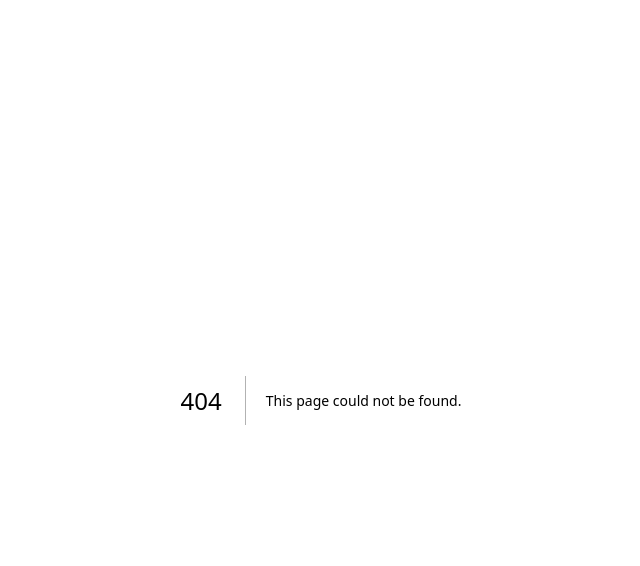
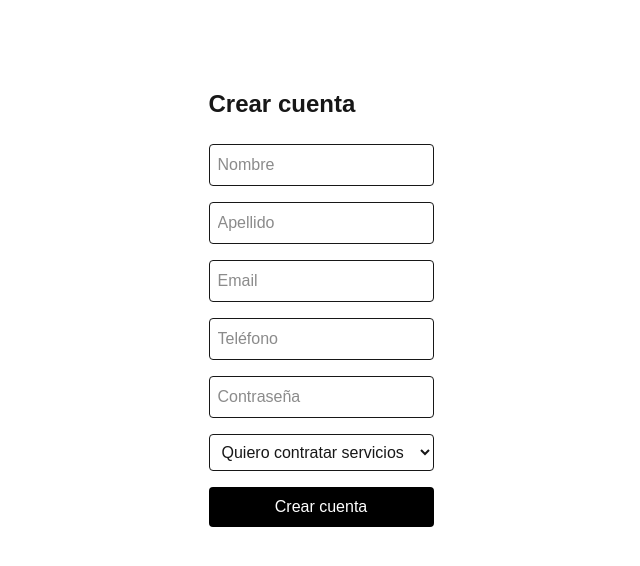
Before and after one commit to thetowi/fixit-web, a Next.js app: page /registro in a window 1280 px wide. Before the commit this address had no page. Shown: the top 566 px of the page, without its empty margins (319-959 px from the left). Built offline with nearby package versions, Linux system fonts and the light colour scheme; no server answers.

Commit message:
feat: registro, login y pantalla de cuenta conectados a la API

```diff
--- /dev/null
+++ b/app/(auth)/login/page.tsx
@@ -0,0 +1,67 @@
+"use client";
+
+import { useState } from "react";
+import { useRouter } from "next/navigation";
+import { apiFetch, ApiError } from "@/lib/api";
+import { LoginRequest, LoginResponse } from "@/types/auth";
+import { guardarSesion } from "@/lib/auth";
+
+export default function LoginPage() {
+  const router = useRouter();
+  const [form, setForm] = useState<LoginRequest>({ email: "", password: "" });
+  const [error, setError] = useState<string | null>(null);
+  const [cargando, setCargando] = useState(false);
+
+  async function handleSubmit(e: React.FormEvent) {
+    e.preventDefault();
+    setError(null);
+    setCargando(true);
+
+    try {
+      const resultado = await apiFetch<LoginResponse>("/api/Auth/login", {
+        method: "POST",
+        body: JSON.stringify(form),
+      });
+      guardarSesion(resultado.token, resultado.usuario);
+      router.push("/cuenta");
+    } catch (err) {
+      setError(err instanceof ApiError ? err.message : "Error inesperado");
+    } finally {
+      setCargando(false);
+    }
+  }
+
+  return (
+    <div className="max-w-md mx-auto mt-16 p-6">
+      <h1 className="text-2xl font-bold mb-6">Iniciar sesión</h1>
+      <form onSubmit={handleSubmit} className="flex flex-col gap-4">
+        <input
+          type="email"
+          placeholder="Email"
+          required
+          className="border rounded p-2"
+          value={form.email}
+          onChange={(e) => setForm({ ...form, email: e.target.value })}
+        />
+        <input
+          type="password"
+          placeholder="Contraseña"
+          required
+          className="border rounded p-2"
+          value={form.password}
+          onChange={(e) => setForm({ ...form, password: e.target.value })}
+        />
+
+        {error && <p className="text-red-600 text-sm">{error}</p>}
+
+        <button
+          type="submit"
+          disabled={cargando}
+          className="bg-black text-white rounded p-2 disabled:opacity-50"
+        >
+          {cargando ? "Ingresando..." : "Ingresar"}
+        </button>
+      </form>
+    </div>
+  );
+}
--- /dev/null
+++ b/app/(auth)/registro/page.tsx
@@ -0,0 +1,105 @@
+"use client";
+
+import { useState } from "react";
+import { useRouter } from "next/navigation";
+import { apiFetch, ApiError } from "@/lib/api";
+import { RegistroRequest, Usuario } from "@/types/auth";
+
+export default function RegistroPage() {
+  const router = useRouter();
+  const [form, setForm] = useState<RegistroRequest>({
+    email: "",
+    password: "",
+    nombre: "",
+    apellido: "",
+    telefono: "",
+    rol: "cliente",
+  });
+  const [error, setError] = useState<string | null>(null);
+  const [cargando, setCargando] = useState(false);
+
+  async function handleSubmit(e: React.FormEvent) {
+    e.preventDefault();
+    setError(null);
+    setCargando(true);
+
+    try {
+      await apiFetch<Usuario>("/api/Auth/registro", {
+        method: "POST",
+        body: JSON.stringify(form),
+      });
+      router.push("/login?registrado=true");
+    } catch (err) {
+      setError(err instanceof ApiError ? err.message : "Error inesperado");
+    } finally {
+      setCargando(false);
+    }
+  }
+
+  return (
+    <div className="max-w-md mx-auto mt-16 p-6">
+      <h1 className="text-2xl font-bold mb-6">Crear cuenta</h1>
+      <form onSubmit={handleSubmit} className="flex flex-col gap-4">
+        <input
+          type="text"
+          placeholder="Nombre"
+          required
+          className="border rounded p-2"
+          value={form.nombre}
+          onChange={(e) => setForm({ ...form, nombre: e.target.value })}
+        />
+        <input
+          type="text"
+          placeholder="Apellido"
+          required
+          className="border rounded p-2"
+          value={form.apellido}
+          onChange={(e) => setForm({ ...form, apellido: e.target.value })}
+        />
+        <input
+          type="email"
+          placeholder="Email"
+          required
+          className="border rounded p-2"
+          value={form.email}
+          onChange={(e) => setForm({ ...form, email: e.target.value })}
+        />
+        <input
+          type="tel"
+          placeholder="Teléfono"
+          required
+          className="border rounded p-2"
+          value={form.telefono}
+          onChange={(e) => setForm({ ...form, telefono: e.target.value })}
+        />
+        <input
+          type="password"
+          placeholder="Contraseña"
+          required
+          minLength={6}
+          className="border rounded p-2"
+          value={form.password}
+          onChange={(e) => setForm({ ...form, password: e.target.value })}
+        />
+        <select
+          className="border rounded p-2"
+          value={form.rol}
+          onChange={(e) => setForm({ ...form, rol: e.target.value as "cliente" | "prestador" })}
+        >
+          <option value="cliente">Quiero contratar servicios</option>
+          <option value="prestador">Quiero ofrecer servicios</option>
+        </select>
+
+        {error && <p className="text-red-600 text-sm">{error}</p>}
+
+        <button
+          type="submit"
+          disabled={cargando}
+          className="bg-black text-white rounded p-2 disabled:opacity-50"
+        >
+          {cargando ? "Creando cuenta..." : "Crear cuenta"}
+        </button>
+      </form>
+    </div>
+  );
+}
--- /dev/null
+++ b/app/cuenta/page.tsx
@@ -0,0 +1,51 @@
+"use client";
+
+import { useEffect, useState } from "react";
+import { useRouter } from "next/navigation";
+import { apiFetch, ApiError } from "@/lib/api";
+import { obtenerUsuario, cerrarSesion } from "@/lib/auth";
+
+interface MeResponse {
+  id: string;
+  email: string;
+  rol: string;
+}
+
+export default function CuentaPage() {
+  const router = useRouter();
+  const [me, setMe] = useState<MeResponse | null>(null);
+  const [error, setError] = useState<string | null>(null);
+
+  useEffect(() => {
+    const usuario = obtenerUsuario();
+    if (!usuario) {
+      router.push("/login");
+      return;
+    }
+
+    apiFetch<MeResponse>("/api/Auth/me")
+      .then(setMe)
+      .catch((err) => {
+        setError(err instanceof ApiError ? err.message : "Error inesperado");
+      });
+  }, [router]);
+
+  function handleLogout() {
+    cerrarSesion();
+    router.push("/login");
+  }
+
+  if (error) return <p className="text-red-600 p-6">{error}</p>;
+  if (!me) return <p className="p-6">Cargando...</p>;
+
+  return (
+    <div className="max-w-md mx-auto mt-16 p-6">
+      <h1 className="text-2xl font-bold mb-4">Mi cuenta</h1>
+      <p><strong>Email:</strong> {me.email}</p>
+      <p><strong>Rol:</strong> {me.rol}</p>
+      <button onClick={handleLogout} className="mt-6 bg-black text-white rounded p-2">
+        Cerrar sesión
+      </button>
+    </div>
+  );
+}
--- /dev/null
+++ b/lib/api.ts
@@ -0,0 +1,30 @@
+const API_URL = process.env.NEXT_PUBLIC_API_URL;
+
+export class ApiError extends Error {
+  constructor(message: string, public status: number) {
+    super(message);
+  }
+}
+
+export async function apiFetch<T>(
+  path: string,
+  options: RequestInit = {}
+): Promise<T> {
+  const token = typeof window !== "undefined" ? localStorage.getItem("fixit_token") : null;
+
+  const response = await fetch(`${API_URL}${path}`, {
+    ...options,
+    headers: {
+      "Content-Type": "application/json",
+      ...(token ? { Authorization: `Bearer ${token}` } : {}),
+      ...options.headers,
+    },
+  });
+
+  if (!response.ok) {
+    const errorBody = await response.json().catch(() => null);
+    throw new ApiError(errorBody?.error ?? "Ocurrió un error", response.status);
+  }
+
+  return response.json();
+}
--- /dev/null
+++ b/lib/auth.ts
@@ -0,0 +1,20 @@
+import { Usuario } from "@/types/auth";
+
+const TOKEN_KEY = "fixit_token";
+const USUARIO_KEY = "fixit_usuario";
+
+export function guardarSesion(token: string, usuario: Usuario) {
+  localStorage.setItem(TOKEN_KEY, token);
+  localStorage.setItem(USUARIO_KEY, JSON.stringify(usuario));
+}
+
+export function obtenerUsuario(): Usuario | null {
+  if (typeof window === "undefined") return null;
+  const raw = localStorage.getItem(USUARIO_KEY);
+  return raw ? JSON.parse(raw) : null;
+}
+
+export function cerrarSesion() {
+  localStorage.removeItem(TOKEN_KEY);
+  localStorage.removeItem(USUARIO_KEY);
+}
--- /dev/null
+++ b/types/auth.ts
@@ -0,0 +1,28 @@
+export type Rol = "Cliente" | "Prestador" | "Admin";
+
+export interface RegistroRequest {
+  email: string;
+  password: string;
+  nombre: string;
+  apellido: string;
+  telefono: string;
+  rol: "cliente" | "prestador";
+}
+
+export interface LoginRequest {
+  email: string;
+  password: string;
+}
+
+export interface Usuario {
+  id: string;
+  email: string;
+  nombre: string;
+  apellido: string;
+  rol: Rol;
+}
+
+export interface LoginResponse {
+  token: string;
+  usuario: Usuario;
+}
```
